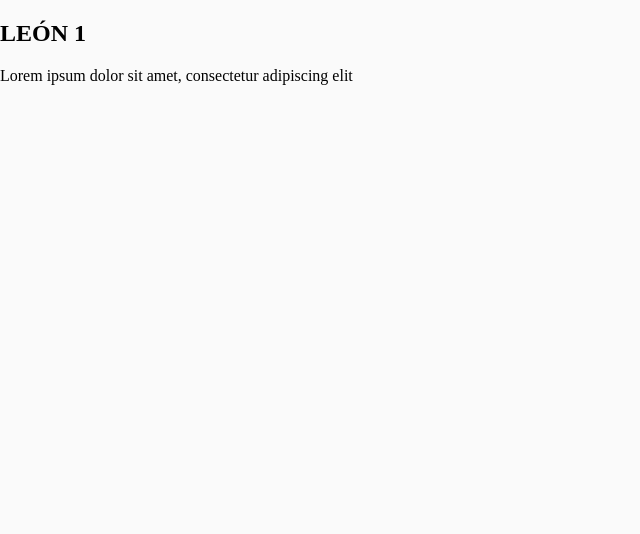
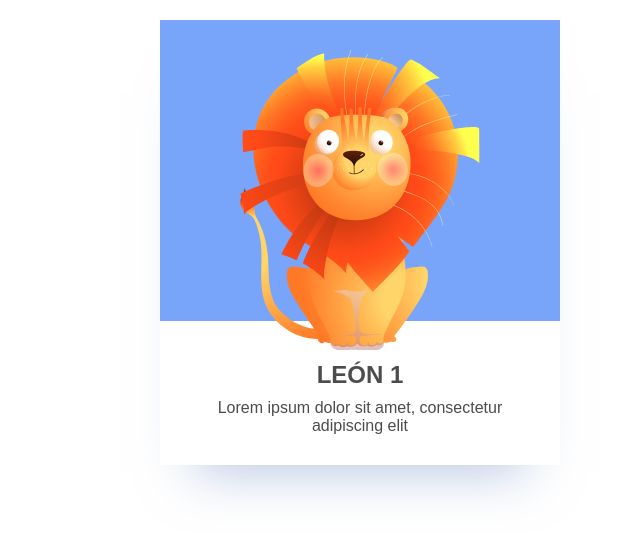
Before and after one commit to drasejo02/Proyecto-Juan-Cristian, a plain HTML site: page index.html in a window 1280 px wide. Shown: the whole page, without its empty margins (0-640 px from the left). Drawn offline with Linux system fonts and the light colour scheme.

Commit message:
estilos card aplicados

```diff
--- a/index.html
+++ b/index.html
@@ -15,9 +15,11 @@
             <div class="cont_central">
                 <div class="cnt_cards">
                     <div class="card">
-                        <picture class="img_card"></picture>
+                        <picture class="img_card">
+                            <img src="images/leon.svg" alt="">
+                        </picture>
                         <h2 class="h_card">LEÓN 1</h2>
-                        <p class="txt card">
+                        <p class="txt_card">
                             Lorem ipsum dolor sit amet, consectetur adipiscing elit
                         </p>
                     </div>
--- a/sass/style.scss
+++ b/sass/style.scss
@@ -1,3 +1,48 @@
 *{
-    background-color: #FAFAFA;
+    font-family: Arial, Helvetica, sans-serif;
+    color: #4c4c4c;
 }
+.cont_central{
+    width: 100%;
+    margin: 0 auto;
+    padding: 20px;
+    box-sizing: border-box;
+    max-width: 1000px;
+}
+.cnt_cards{
+    display: grid;
+    grid-template-columns: 1fr 1fr;
+    gap: 30px;
+    align-items: center;
+    .card{
+        background: #FFFFFF;
+        box-shadow: 0px 40px 50px -34px rgba(114, 142, 196, 0.5);
+        width: 100%;
+        display: flex;
+        flex-direction: column;
+        align-items: center;
+        max-width: 400px;
+        picture{
+            background-color: #78A5FA;
+            max-height: 335px;
+            display: flex;
+            width: 100%;
+            margin: 0 0 40px;
+            img{
+                width: 240px;
+                object-fit: contain;
+                display: block;
+                margin: 0 auto;
+                transform: translateY(30px);
+            }
+        }
+        .h_card{
+            margin: 0;
+        }
+        .txt_card{
+            margin: 10px 0 30px;
+            max-width: 300px;
+            text-align: center;
+        }
+    }
+}
```
Also changed, not shown: css/style.css, css/style.min.css, images/leon.svg (added), 2 other files.
